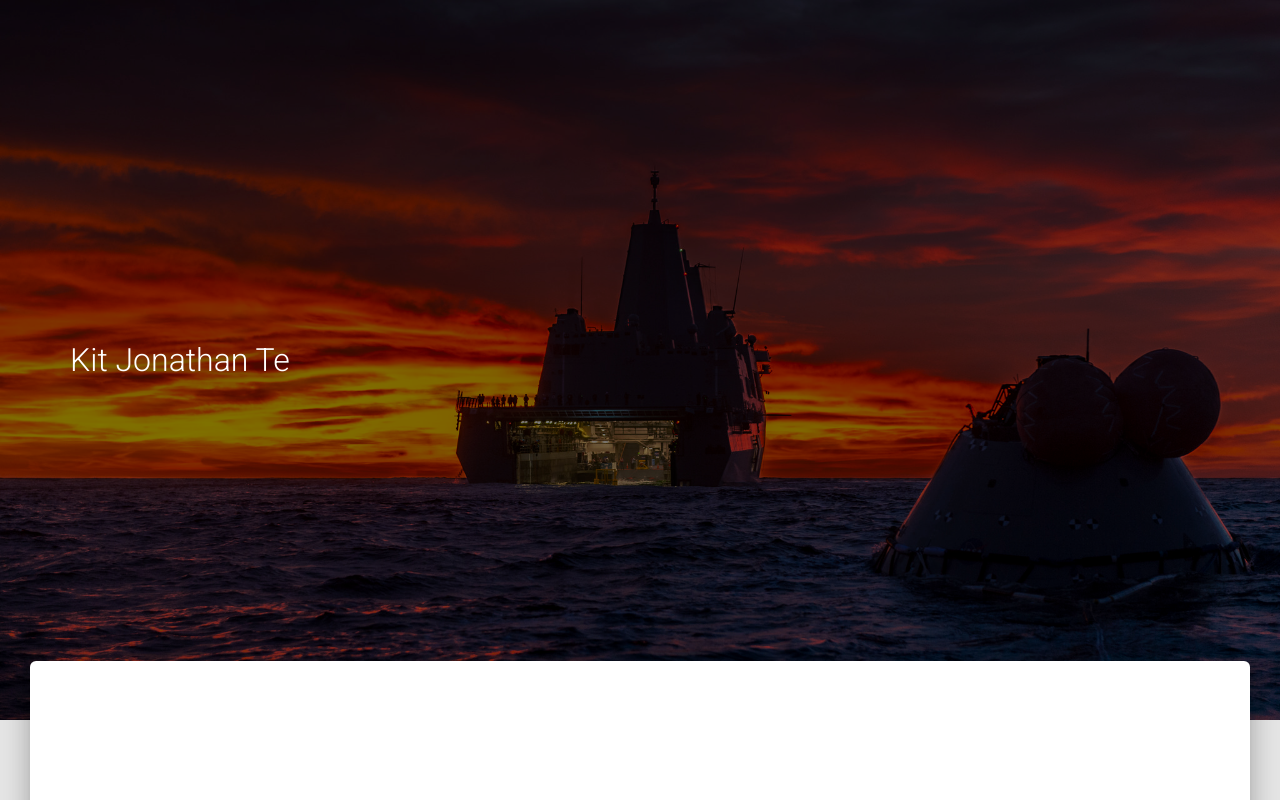
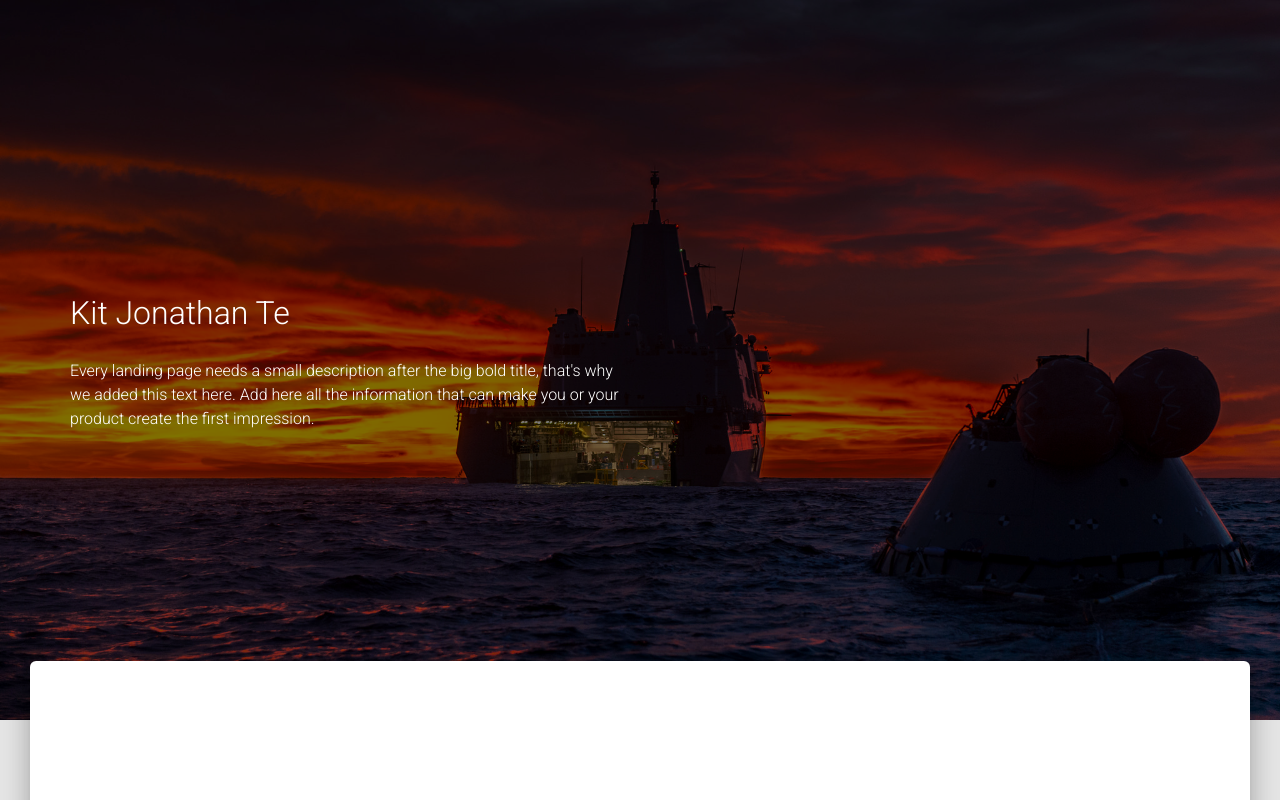
Before and after one commit to kjonathante/my-portfolio, a React (Create React App) app: page / in a window 1280 px wide. Shown: the top 800 px of the page. Built offline with nearby package versions, Linux system fonts and the light colour scheme.

Commit message:
Create GridContainer and GridItem components

```diff
--- a/src/App.js
+++ b/src/App.js
@@ -3,14 +3,26 @@ import React, { Component } from "react";
 import Parallax from "./components/Parallax/Parallax";
 import Container from "./components/Container";
 import Main from "./components/Main/Main";
+import GridContainer from "./components/Grid/GridContainer";
+import GridItem from "./components/Grid/GridItem";
 
 class App extends Component {
   render() {
     return (
       <div>
         <Parallax filter image={require("./assets/img/dark_background.jpg")}>
-          <Container style={{ color: "white" }}>
-            <h1>Kit Jonathan Te</h1>
+          <Container>
+            <GridContainer>
+              <GridItem xs={12} md={6}>
+                <h1>Kit Jonathan Te</h1>
+                <h4>
+                  Every landing page needs a small description after the big
+                  bold title, that's why we added this text here. Add here all
+                  the information that can make you or your product create the
+                  first impression.
+                </h4>
+              </GridItem>
+            </GridContainer>
           </Container>
         </Parallax>
         <Main>
--- /dev/null
+++ b/src/components/Grid/GridContainer.js
@@ -0,0 +1,33 @@
+import React from "react";
+import PropTypes from "prop-types";
+import withStyles from "@material-ui/core/styles/withStyles";
+import Grid from "@material-ui/core/Grid";
+
+const style = {
+  grid: {
+    marginRight: "-15px",
+    marginLeft: "-15px",
+    width: "auto"
+  }
+};
+
+function GridContainer(props) {
+  const { classes, children, className, ...rest } = props;
+  return (
+    <Grid container {...rest} className={classes.grid + " " + className}>
+      {children}
+    </Grid>
+  );
+}
+
+GridContainer.defaultProps = {
+  className: ""
+};
+
+GridContainer.propTypes = {
+  classes: PropTypes.object.isRequired,
+  children: PropTypes.node,
+  className: PropTypes.string
+};
+
+export default withStyles(style)(GridContainer);
--- /dev/null
+++ b/src/components/Grid/GridItem.js
@@ -0,0 +1,36 @@
+import React from "react";
+import PropTypes from "prop-types";
+import withStyles from "@material-ui/core/styles/withStyles";
+import Grid from "@material-ui/core/Grid";
+
+const style = {
+  grid: {
+    position: "relative",
+    width: "100%",
+    minHeight: "1px",
+    paddingRight: "15px",
+    paddingLeft: "15px",
+    flexBasis: "auto"
+  }
+};
+
+function GridItem(props) {
+  const { classes, children, className, ...rest } = props;
+  return (
+    <Grid item {...rest} className={classes.grid + " " + className}>
+      {children}
+    </Grid>
+  );
+}
+
+GridItem.defaultProps = {
+  className: ""
+};
+
+GridItem.propTypes = {
+  classes: PropTypes.object.isRequired,
+  children: PropTypes.node,
+  className: PropTypes.string
+};
+
+export default withStyles(style)(GridItem);
```
